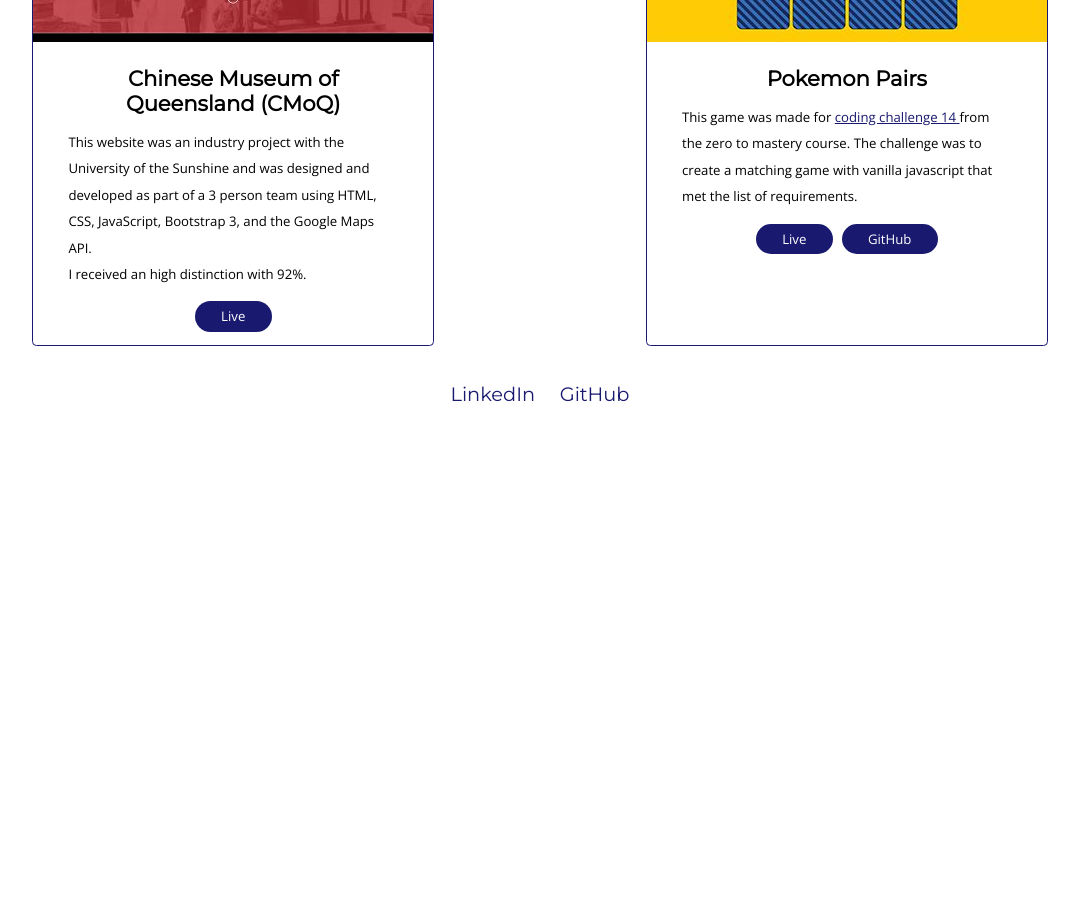
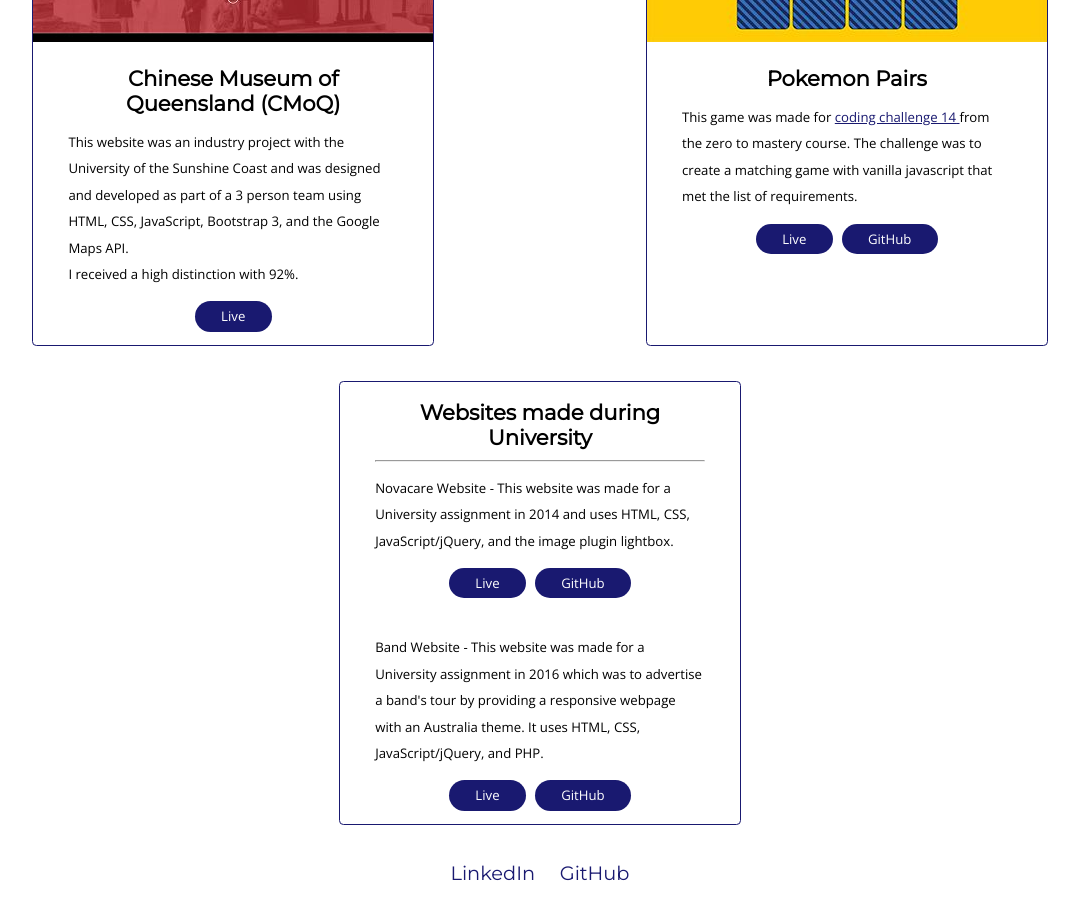
Before and after one commit to Theale27/theale27.github.io, a React (Create React App) app: page /projects in a window 1280 px wide. Shown: the part 1000-1902 px from the top of the page, without its empty margins (100-1179 px from the left). Before the commit the page ends 1423 px from the top, so only its background shows below. Built offline with nearby package versions, Linux system fonts and the light colour scheme.

Commit message:
added new websites to projects list

```diff
--- a/src/components/projects.js
+++ b/src/components/projects.js
@@ -86,10 +86,10 @@
               <h3>Chinese Museum of Queensland (CMoQ)</h3>
               <p>
                 This website was an industry project with the University of the
-                Sunshine and was designed and developed as part of a 3 person
-                team using HTML, CSS, JavaScript, Bootstrap 3, and the Google
-                Maps API.
-                <br />I received an high distinction with 92%.
+                Sunshine Coast and was designed and developed as part of a 3
+                person team using HTML, CSS, JavaScript, Bootstrap 3, and the
+                Google Maps API.
+                <br />I received a high distinction with 92%.
               </p>
               <div className="btns">
                 <a href="http://cmoq.com.au/" className="live-btn">
@@ -128,6 +128,52 @@
               </div>
             </div>
           </div>
+          <div className="project">
+            <div className="p-info">
+              <h3>Websites made during University</h3>
+              <hr />
+              <p>
+                Novacare Website - This website was made for a University
+                assignment in 2014 and uses HTML, CSS, JavaScript/jQuery, and
+                the image plugin lightbox.
+              </p>
+              <div className="btns">
+                <a
+                  href="https://theale27.github.io/Novacare-Website/index.html"
+                  className="live-btn"
+                >
+                  Live
+                </a>
+                <a
+                  href="https://github.com/theale27/Novacare-Website"
+                  className="github-btn"
+                >
+                  GitHub
+                </a>
+              </div>
+              <br />
+              <p>
+                Band Website - This website was made for a University assignment
+                in 2016 which was to advertise a band's tour by providing a
+                responsive webpage with an Australia theme. It uses HTML, CSS,
+                JavaScript/jQuery, and PHP.
+              </p>
+              <div className="btns">
+                <a
+                  href="https://band-website-2016.herokuapp.com"
+                  className="live-btn"
+                >
+                  Live
+                </a>
+                <a
+                  href="https://github.com/theale27/Band-Website"
+                  className="github-btn"
+                >
+                  GitHub
+                </a>
+              </div>
+            </div>
+          </div>
         </section>
       </main>
     );
```
Also changed, not shown: package.json (+13 -2 lines), 1 other file (tests, documents, lock files or other folders).
